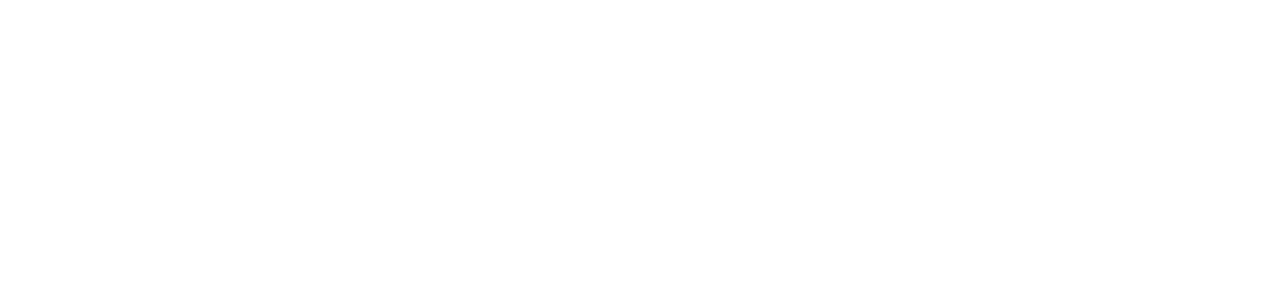
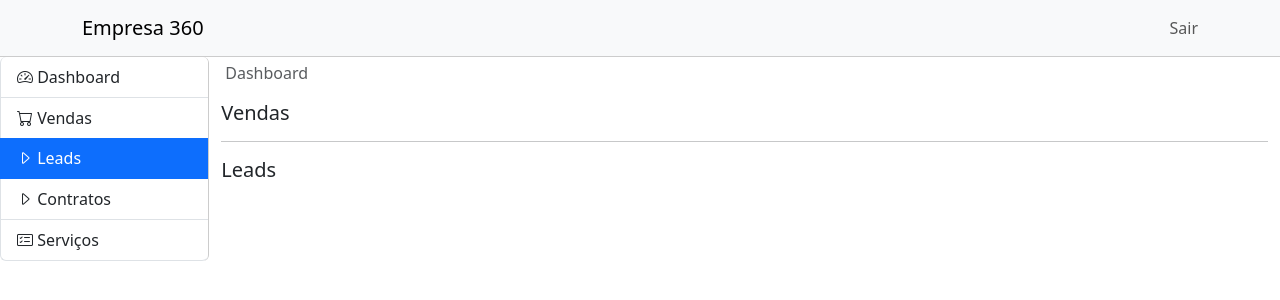
Before and after one commit to leorosario/curso-vuejs, a Vue app in the folder empresa360/: page /home/vendas/leads in a window 1280 px wide. Before the commit this address had no page. Shown: the top 300 px of the page. Built offline with nearby package versions, Linux system fonts and the light colour scheme; no server answers.

Commit message:
AULA 233

```diff
--- /dev/null
+++ b/empresa360/src/components/dashboard/Dashboard.vue
@@ -0,0 +1,3 @@
+<template>
+    <h5>Dashboard</h5>
+</template>
--- /dev/null
+++ b/empresa360/src/components/servicos/Servicos.vue
@@ -0,0 +1,3 @@
+<template>
+    <h5>Serviços</h5>
+</template>
--- /dev/null
+++ b/empresa360/src/components/vendas/Contratos.vue
@@ -0,0 +1,3 @@
+<template>
+    <h5>Contratos</h5>
+</template>
--- /dev/null
+++ b/empresa360/src/components/vendas/Leads.vue
@@ -0,0 +1,25 @@
+<template>
+    <h5>Leads</h5>
+    {{ dados }}
+</template>
+
+<script>
+export default {
+    name: 'Leads',
+    data: () => ({
+        dados: null
+    }),
+    methods: {
+        getDadosApi(){
+            fetch('http://localhost:3000/leads')
+                .then(response => response.json())
+                .then(response => {
+                    this.dados = response;
+                });
+        }
+    },
+    created() {
+        this.getDadosApi();
+    }
+}
+</script>
--- /dev/null
+++ b/empresa360/src/components/vendas/Vendas.vue
@@ -0,0 +1,5 @@
+<template>
+    <h5>Vendas</h5>
+    <hr>
+    <router-view></router-view>
+</template>
--- a/empresa360/src/router.js
+++ b/empresa360/src/router.js
@@ -1,9 +1,16 @@
 // --- início rotas
 import { createRouter, createWebHistory } from 'vue-router';
 // createWebHashHistory
+
+import Contratos from '@/components/vendas/Contratos.vue';
+import Dashboard from '@/components/dashboard/Dashboard.vue';
 import Home from '@/views/Home.vue';
+import Leads from '@/components/vendas/Leads.vue';
 import Login from '@/views/Login.vue';
+import Servicos from '@/components/servicos/Servicos.vue';
 import Site from '@/views/Site.vue';
+import Vendas from '@/components/vendas/Vendas.vue';
+
 
 const routes = [
     {
@@ -12,7 +19,17 @@ const routes = [
     },
     {
         path: '/home', //localhost:8080/home
-        component: Home
+        component: Home,
+        children: [
+            { path: 'vendas', component: Vendas, children:
+                [
+                    { path: 'leads', component: Leads}, //localhost:8080/home/vendas/leads
+                    { path: 'contratos', component: Contratos} //localhost:8080/home/vendas/contratos
+                ]
+            }, //localhost:8080/home/vendas
+            { path: 'servicos', component: Servicos}, //localhost:8080/home/servicos
+            { path: 'dashboard', component: Dashboard} //localhost:8080/home/dashboard
+        ]
     },
     {
         path: '/login', //localhost:8080/login
--- a/empresa360/src/views/Home.vue
+++ b/empresa360/src/views/Home.vue
@@ -1,4 +1,78 @@
 <template>
-    <h3>Home</h3>
-    <router-link to="/">Sair</router-link>
+    <div>
+        <nav class="navbar navbar-light bg-light menu-superior">
+            <div class="container">
+                <router-link class="navbar-brand" to="/home">Empresa 360</router-link>
+                <div class="navbar-nav">
+                    <ul class="navbar-nav">
+                        <li class="nav-item">
+                            <a class="nav-link" href="#">Sair</a>
+                        </li>
+                    </ul>
+                </div>
+            </div>
+        </nav>
+
+        <div class="d-flex">
+            <div class="list-group menu-esquerda">
+                <router-link class="list-group-item list-group-item-action" to="/home/dashboard" exact-active-class="active">
+                    <i class="bi bi-speedometer2"></i> Dashboard
+                </router-link>
+                <router-link class="list-group-item list-group-item-action" to="/home/vendas" exact-active-class="active">
+                    <i class="bi bi-cart"></i> Vendas
+                </router-link>
+                <router-link class="list-group-item list-group-item-action" to="/home/vendas/leads" exact-active-class="active">
+                    <i class="bi bi-caret-right"></i> Leads
+                </router-link>
+                <router-link class="list-group-item list-group-item-action" to="/home/vendas/contratos" exact-active-class="active">
+                    <i class="bi bi-caret-right"></i> Contratos
+                </router-link>
+                <router-link class="list-group-item list-group-item-action" to="/home/servicos" exact-active-class="active">
+                    <i class="bi bi-card-checklist"></i> Serviços
+                </router-link>
+            </div>
+
+            <div class="w-100">
+                <nav aria-label="breadcrumb" class="pt-1 ps-3">
+                    <ol class="breadcrumb">
+                        <li class="breadcrumb-item active" aria-current="page">Dashboard</li>
+                    </ol>
+                </nav>
+
+                <div class="container-fluid">
+                    <router-view></router-view>
+                </div>
+
+            </div>
+        </div>
+    </div>
 </template>
+
+
+<style scoped>
+.menu-superior {
+    border-bottom: solid 1px #ccc;
+}
+
+.menu-esquerda {
+    border-right: solid 1px #ccc;
+    width: 250px;
+}
+
+.list-group-item {
+    border-top: none;
+    border-right: none;
+}
+
+/* .router-link-active {
+    color: #fff;
+    background-color: #65a1fa;
+    border-color: #65a1fa;
+} */
+
+/* .router-link-exact-active {
+    color: #fff;
+    background-color: #0d6efd;
+    border-color: #0d6efd;
+} */
+</style>
--- a/empresa360/src/views/Login.vue
+++ b/empresa360/src/views/Login.vue
@@ -39,11 +39,19 @@ export default{
         navegarPara(){
             //console.log(this.$router); //objeto de roteamento
 
-            //this.$router.push('/home');
+            //coletar os dados de e-mail e senha
+            //realizar um requisição http de autenticação
+            //receber o token de autorização
+
+            this.$router.push('/home');
             //this.$router.push({path: '/home'});
 
-             //this.$router.replace('/home');
-            this.$router.replace({path: '/home'});
+            //this.$router.replace('/home');
+            //this.$router.replace({path: '/home'});
+            //this.$router.forward(); // avançar no histórico de rotas do navegador
+            //this.$router.back(); // retornar no histórico de rotas do navegador
+            //this.$router.go(2); // avançar ou retornar no histórico de rotas do navegador
+            //this.$router.go(-2); // avançar ou retornar no histórico de rotas do navegador
         }
     }
 }
```
Also changed, not shown: empresa360/json-server.json (added, +8 -0 lines).
